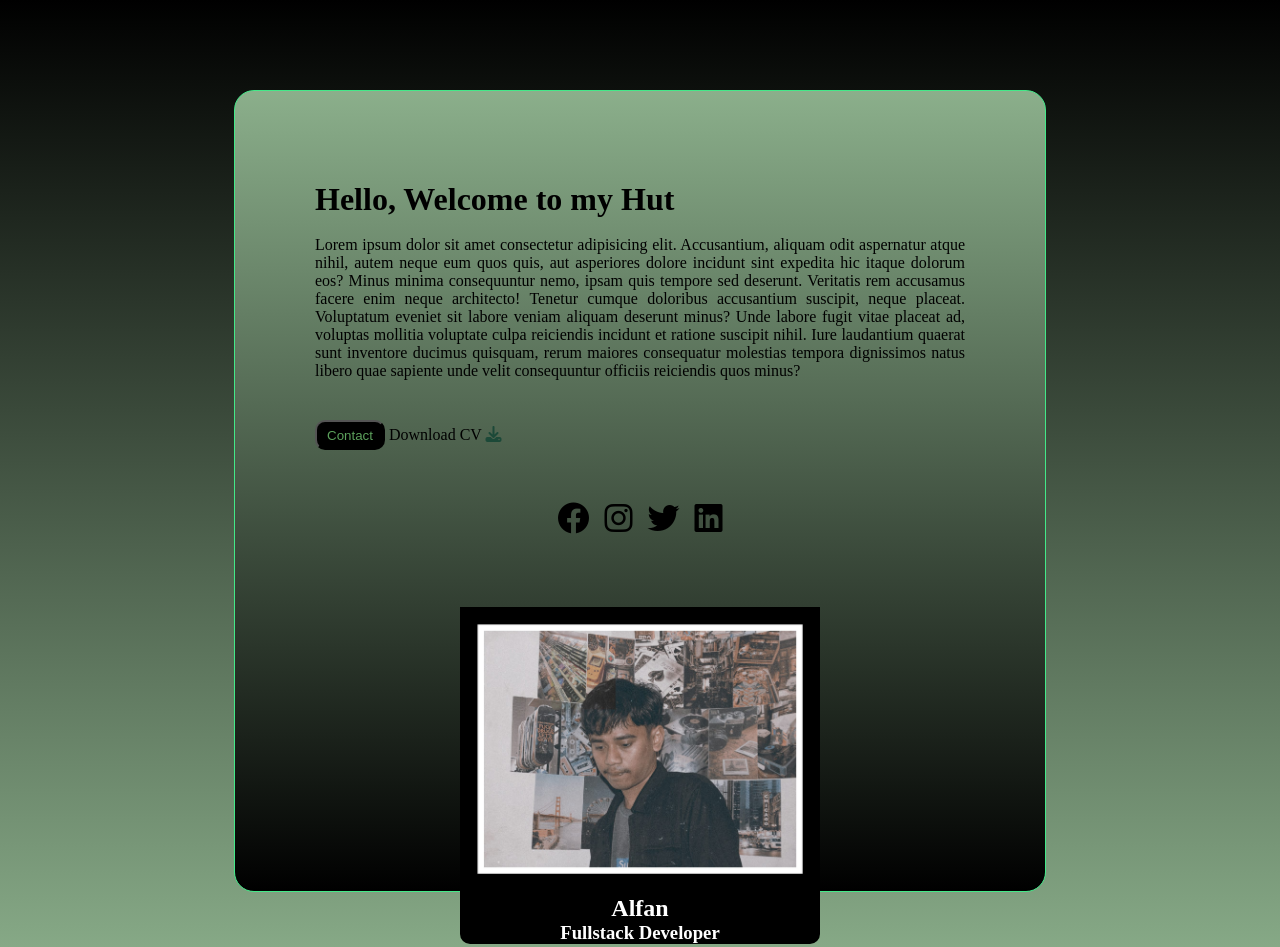
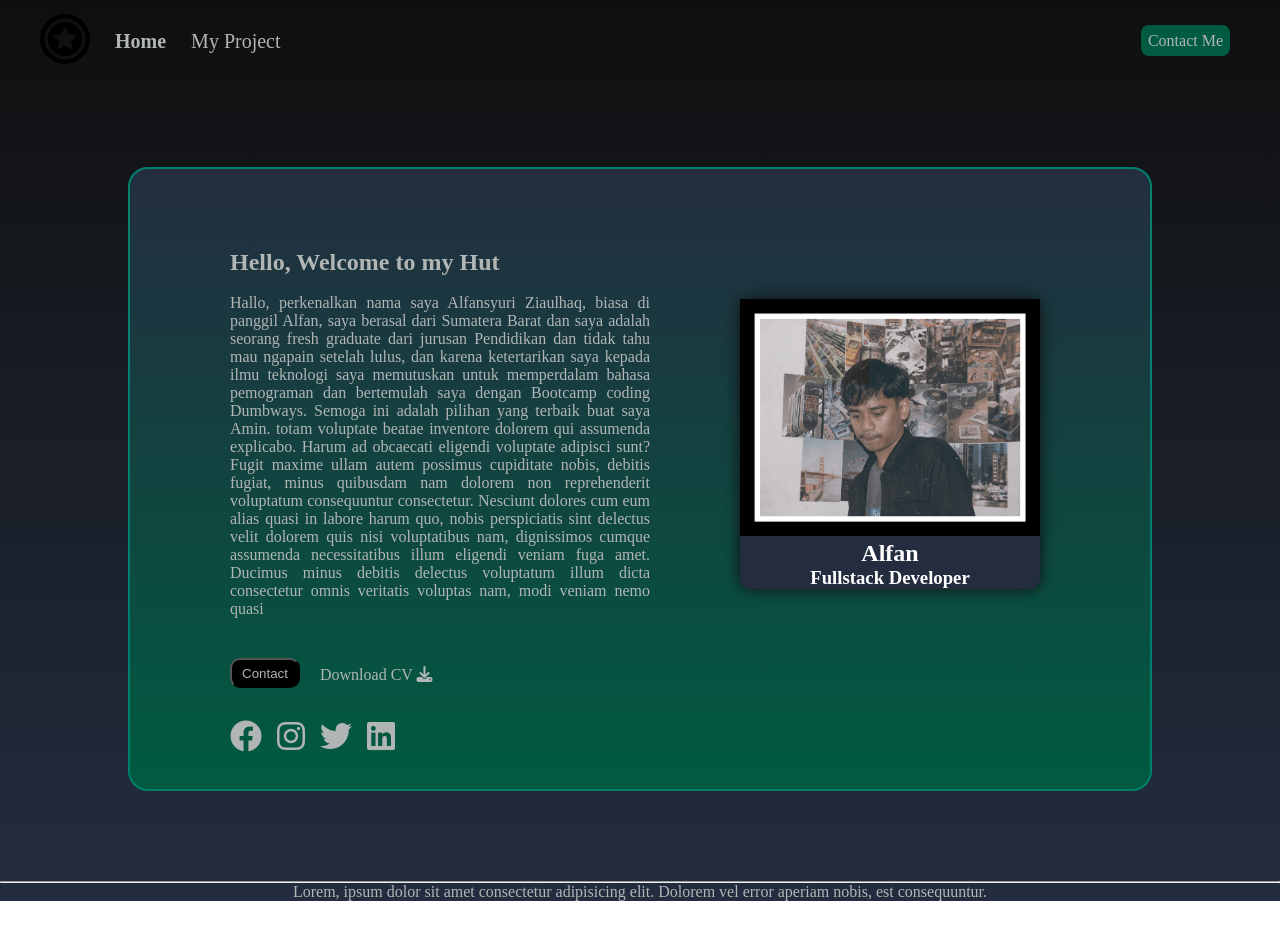
Before and after one commit to alfan2911/Batch51, a plain HTML site: page index.html in a window 1280 px wide. After the commit the page ends 901 px from the top, so only its background shows below. Drawn offline with Linux system fonts and the light colour scheme.

Commit message:
day-2 contact form, navbar & layouting

```diff
--- /dev/null
+++ b/assets/css/contact.css
@@ -0,0 +1,124 @@
+@import url('https://fonts.googleapis.com/css2?family=Poppins:wght@100;200;300;400;500;600;700;800;900&display=swap');
+
+* {
+  margin: 0;
+  padding: 0;
+}
+
+body {
+  background: linear-gradient(#0F0F0F, #232D3F);
+}
+
+nav {
+    background-color: transparent;
+    display: flex;
+    align-items: center;
+    height: 9vh;
+    width: 100vw;
+    margin-top: 5px;
+}
+
+nav ul {
+    display: flex;
+    list-style-type: none;
+    align-items: center;
+    margin-left: 40px;
+    text-decoration: none;
+
+}
+
+nav ul li {
+    margin-right: 25px;
+    font-size: 20px;
+    /* width: 100%; */
+}
+nav ul li a {
+    text-decoration: none;
+    color: #b1b6b5;
+}
+
+nav ul li img {
+    width: 50px;
+}
+
+nav ul li .active {
+    font-weight: bold;
+}
+
+
+.navbar-left {
+    flex: 70%;
+}
+
+.navbar-left a:hover {
+    color: #008170;
+
+}
+
+.navbar-right {
+    flex: 30%;
+    text-align: end;
+    margin-right: 50px;
+}
+
+.navbar-right a {
+    background-color: #008170;
+    color: white;
+    border-radius: 8px;
+    padding: 7px;
+    text-decoration: none;
+    border: none;
+}
+
+.navbar-right a:hover {
+    background-color: rgb(0, 0, 0);
+}
+
+
+form {
+    width: 350px;
+    margin: 50px auto;
+    padding: 10px;
+}
+
+form div {
+    margin-top: 15px;
+}
+
+form h1 {
+    display: flex;
+    justify-content: center;
+    padding-bottom: 50px;
+    color: #b1b6b5;
+}
+
+label {
+    font-weight: bold;
+    color: #b1b6b5;
+}
+
+input, select, textarea {
+    background-color: #005B41;
+    width: 100%;
+    padding: 10px;
+    margin-top: 5px;
+    border-radius: 5px;
+    border: 1px solid #0F0F0F;
+    resize: none;
+    color: #b1b6b5;
+}
+
+button {
+    background-color: #0F0F0F;
+    color: white;
+    padding: 6px 25px;
+    border: none;
+    border-radius: 5px;
+    margin-top: 5px;
+    font-size: 15px;
+    cursor: pointer;
+}
+
+button:hover {
+    background-color: black;
+}
--- /dev/null
+++ b/assets/css/style.css
@@ -0,0 +1,179 @@
+@import url('https://fonts.googleapis.com/css2?family=Poppins:wght@100;200;300;400;500;600;700;800;900&display=swap');
+
+* {
+  margin: 0;
+  padding: 0;
+}
+
+body {
+  background: linear-gradient(#0F0F0F, #232D3F);
+}
+
+nav {
+    background-color: transparent;
+    display: flex;
+    align-items: center;
+    height: 9vh;
+    width: 100vw;
+    margin-top: 5px;
+}
+
+nav ul {
+    display: flex;
+    list-style-type: none;
+    align-items: center;
+    margin-left: 40px;
+    text-decoration: none;
+
+}
+
+nav ul li {
+    margin-right: 25px;
+    font-size: 20px;
+    /* width: 100%; */
+}
+nav ul li a {
+    text-decoration: none;
+    color: #b1b6b5;
+}
+
+nav ul li img {
+    width: 50px;
+}
+
+nav ul li .active {
+    font-weight: bold;
+}
+
+
+.navbar-left {
+    flex: 70%;
+}
+
+.navbar-left a:hover {
+    color: #008170;
+
+}
+
+.navbar-right {
+    flex: 30%;
+    text-align: end;
+    margin-right: 50px;
+}
+
+.navbar-right a {
+    background-color: #005B41;
+    color: #b1b6b5;
+    border-radius: 8px;
+    padding: 7px;
+    text-decoration: none;
+}
+
+.navbar-right a:hover {
+    background-color: rgb(0, 0, 0);
+}
+
+.card {
+  display: flex;
+  /* flex-direction: row; */
+  border: 2px solid #008170;
+  width: 900px;
+  height: 600px;
+  margin: 90px auto;
+  padding: 10px 20px 10px 100px;
+  text-align: justify;
+  justify-content: center;
+  border-radius: 20px;
+  background: linear-gradient(#232D3F, #005B41);
+}
+
+.card h1, p {
+    color: #b1b6b5;
+}
+
+section {
+    padding: 30px auto;
+    margin: 70px auto;
+}
+
+.sosmed-icon {
+  width: 90px;
+  /* margin-top: 1px; */
+  /* padding: 3%; */
+  display: flex;
+  justify-content: start;
+  /* align-items: center; */
+  column-gap: 15px;
+  cursor: pointer;
+  /* background-color: aqua; */
+}
+
+.sosmed-icon a {
+  color: #b1b6b5;
+}
+
+.sosmed-icon a:hover {
+    color: #008170;
+
+}
+
+.img-card {
+  background-color: #232D3F;
+  color: white;
+  width: 300px;
+  height: fit-content;
+  margin: 120px 90px 0 90px;
+  border-radius: 10px;
+  box-shadow: 0 0 15px #0f0f0f;
+  text-align: center;
+}
+
+.img-card img {
+  width: 300px;
+  height: auto;
+}
+
+.btn {
+  margin: 40px auto;
+  display: flex;
+  gap: 20px;
+}
+
+.btn button {
+  width: 70px;
+  height: 30px;
+  cursor: pointer;
+  border-radius: 10px;
+  box-shadow: #d61313;
+  background-color: black;
+  color: #b1b6b5;
+}
+
+.btn button:hover {
+    background-color: #b1b6b5;
+    color: black;
+}
+
+.btn a {
+  color: #b1b6b5;
+}
+
+.btn a:hover {
+    color: #0d0e0d;
+}
+
+.btn p {
+  margin-top: 8px;
+  margin-bottom: 1px;
+  align-items: center;
+
+}
+
+.found {
+  margin-top: 1px;
+}
+
+.footer p {
+  display: flex;
+  justify-content: center;
+}
--- a/index.html
+++ b/index.html
@@ -10,69 +10,79 @@
       crossorigin="anonymous"
       referrerpolicy="no-referrer"
     />
+    <link rel="stylesheet" type="text/css" media="screen" href="/assets/css/style.css" />
     <title>Alfan</title>
-    <style>
-        * {
-            margin: 0; padding: 0;
-        }
-    </style>
+    <style></style>
   </head>
-  <body style="background: linear-gradient(black, rgb(139, 175, 139));">
-    <div
-      style="
-        border: 1px solid rgb(67, 233, 136);
-        width: 650px;
-        height: 80vh;
-        margin: 90px auto;
-        padding: 80px;
-        border-radius: 20px;
-        background: linear-gradient(rgb(139, 175, 139), black);
-      "
-    >
-      <div style="margin: 10px auto;">
+  <body>
+    <!-- navigation bar -->
+    <nav>
+      <div class="navbar-left">
+        <ul>
+          <li><img src="assets/icon/ca.png" alt="logo" /></li>
+          <li><a href="index.html" class="active"> Home</a></li>
+          <li><a href="#"> My Project </a></li>
+        </ul>
+      </div>
+      <div class="navbar-right">
+        <a href="contact.html"> Contact Me </a>
+      </div>
+    </nav>
+    <!-- navbar-end -->
+
+    <!-- card -->
+    <div class="card">
+      <section>
         <h1>Hello, Welcome to my Hut</h1>
-        <br>
-        <p style="text-align: justify;">
-          Lorem ipsum dolor sit amet consectetur adipisicing elit. Accusantium, aliquam odit aspernatur atque nihil, autem neque eum quos quis, aut asperiores dolore incidunt sint expedita hic itaque dolorum eos? Minus minima consequuntur nemo, ipsam quis tempore sed deserunt. Veritatis rem accusamus facere enim neque architecto! Tenetur cumque doloribus accusantium suscipit, neque placeat. Voluptatum eveniet sit labore veniam aliquam deserunt minus? Unde labore fugit vitae placeat ad, voluptas mollitia voluptate culpa reiciendis incidunt et ratione suscipit nihil. Iure laudantium quaerat sunt inventore ducimus quisquam, rerum maiores consequatur molestias tempora dignissimos natus libero quae sapiente unde velit consequuntur officiis reiciendis quos minus?
+        <br />
+        <p>
+          Hallo, perkenalkan nama saya Alfansyuri Ziaulhaq, biasa di panggil Alfan, saya berasal dari Sumatera Barat dan saya adalah seorang fresh graduate dari jurusan Pendidikan dan tidak tahu mau ngapain setelah lulus, dan karena ketertarikan saya kepada ilmu teknologi saya memutuskan untuk memperdalam bahasa pemograman dan bertemulah saya dengan Bootcamp coding Dumbways. Semoga ini adalah pilihan yang terbaik buat saya Amin.
+          totam voluptate beatae inventore dolorem qui assumenda
+          explicabo. Harum ad obcaecati eligendi voluptate adipisci sunt? Fugit
+          maxime ullam autem possimus cupiditate nobis, debitis fugiat, minus
+          quibusdam nam dolorem non reprehenderit voluptatum consequuntur
+          consectetur. Nesciunt dolores cum eum alias quasi in labore harum quo,
+          nobis perspiciatis sint delectus velit dolorem quis nisi voluptatibus
+          nam, dignissimos cumque assumenda necessitatibus illum eligendi veniam
+          fuga amet. Ducimus minus debitis delectus voluptatum illum dicta
+          consectetur omnis veritatis voluptas nam, modi veniam nemo quasi
+
+        </p>
+        <div class="btn">
+          <button>Contact</button>
+          <p>Download CV
+            <a href=""><i class="fa-solid fa-download"></i></a>
           </p>
         </div>
-      <div style="margin: 40px auto;">
-        <button style="width: 70px; height: 30px; cursor: pointer; border-radius: 10px; background-color: black; color: rgb(92, 161, 92);">Contact</button>
-        Download CV
-        <a style="color: rgb(28, 73, 56);" href=""><i class="fa-solid fa-download"></i></a>
-      </div>
-      <div
-        style="
-          width: 240px;
-          margin: 40px auto;
-          padding: 3%;
-          display: flex;
-          justify-content: center;
-          align-items: center;
-          column-gap: 15px;
-          cursor: pointer;
-
-        "
-      >
-        <a style="color: black;" href="#">
+        <div class="sosmed-icon">
+          <a href="#">
             <i class="fa-brands fa-facebook fa-2xl"></i>
           </a>
-        <a style="color: black;" href="#">
+          <a href="#">
             <i class="fa-brands fa-instagram fa-2xl"></i>
           </a>
-        <a style="color: black;" href="#">
+          <a href="#">
             <i class="fa-brands fa-twitter fa-2xl"></i>
           </a>
-        <a style="color: black;" href="">
+          <a href="">
             <i class="fa-brands fa-linkedin fa-2xl"></i>
           </a>
         </div>
+      </section>
 
-      <div style="background-color: black; color: white; width: 360px; margin: 60px auto; text-align: center; border-radius: 10px;">
-        <img style="width: 100%" src="assets/images/me.jpeg" alt="" />
+      <div class="img-card">
+        <img src="assets/images/me.jpeg" alt="" />
         <h2>Alfan</h2>
         <h3>Fullstack Developer</h3>
       </div>
     </div>
+    <!-- card-end -->
+
+    <footer>
+      <div class="footer">
+        <hr>
+        <p>Lorem, ipsum dolor sit amet consectetur adipisicing elit. Dolorem vel error aperiam nobis, est consequuntur.</p>
+      </div>
+    </footer>
   </body>
 </html>
```
Also changed, not shown: contact.html (added, +63 -0 lines), assets/icon/brandwhite.png (added), assets/icon/ca.png (added), assets/icon/logo.png (added), assets/icon/thor.png (added). Lines whose indentation alone changed are shown as unchanged.
